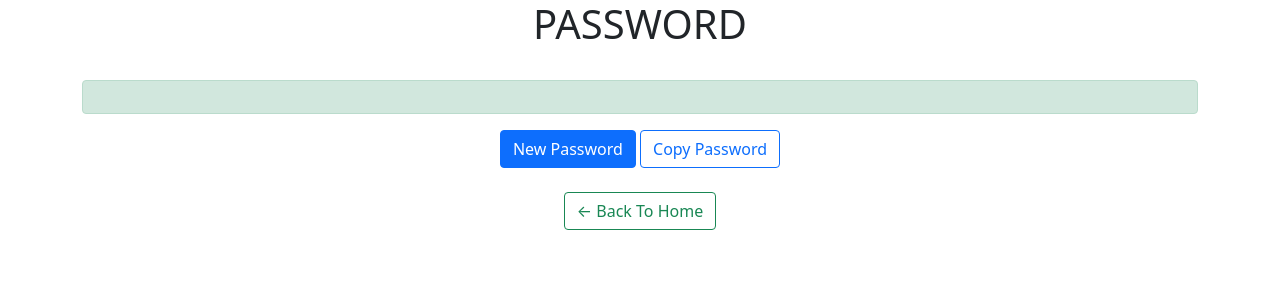
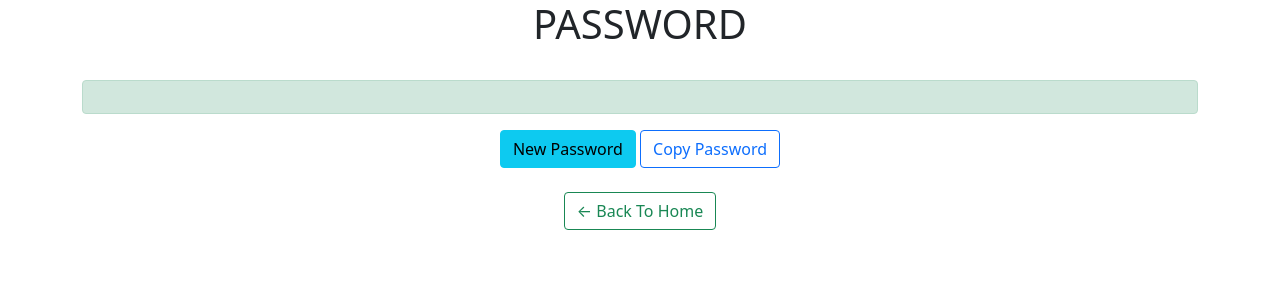
Before and after one commit to jainmonil2101/django-password-generator, a Django app: template generator/templates/generator/password.html in a window 1280 px wide. Shown: the top 300 px of the page. Run offline with Django 3.2, Linux system fonts and the light colour scheme; the template is opened without the code that fills it, so the values that code supplies are empty.

Commit message:
I made some tweaks

```diff
--- a/generator/templates/generator/password.html
+++ b/generator/templates/generator/password.html
@@ -9,7 +9,7 @@
     <h3 id="copy" class="alert alert-success">{{ password }}</h3>
 
 
-    <button id="btn" class="btn btn-primary">New Password</button>
+    <button id="btn" class="btn btn-info">New Password</button>
     <button class="btn btn-outline-primary" onclick="copyToClipboard()">Copy Password</button>
     <br>
 
```
